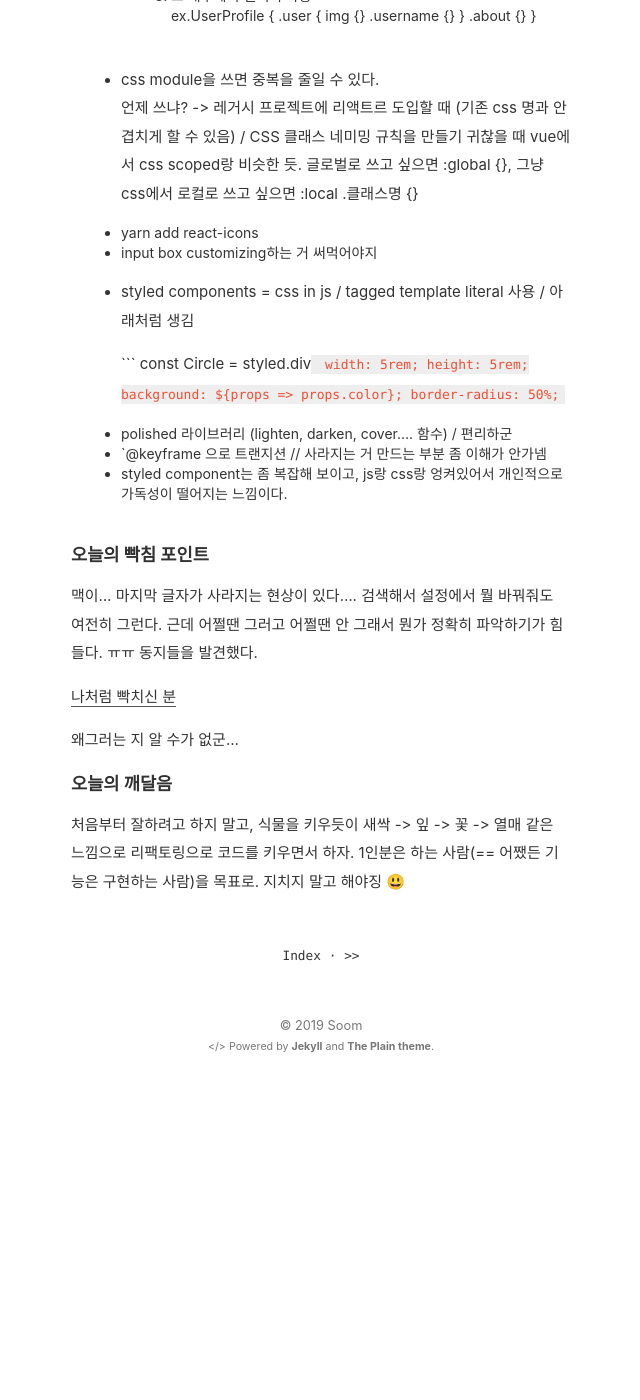
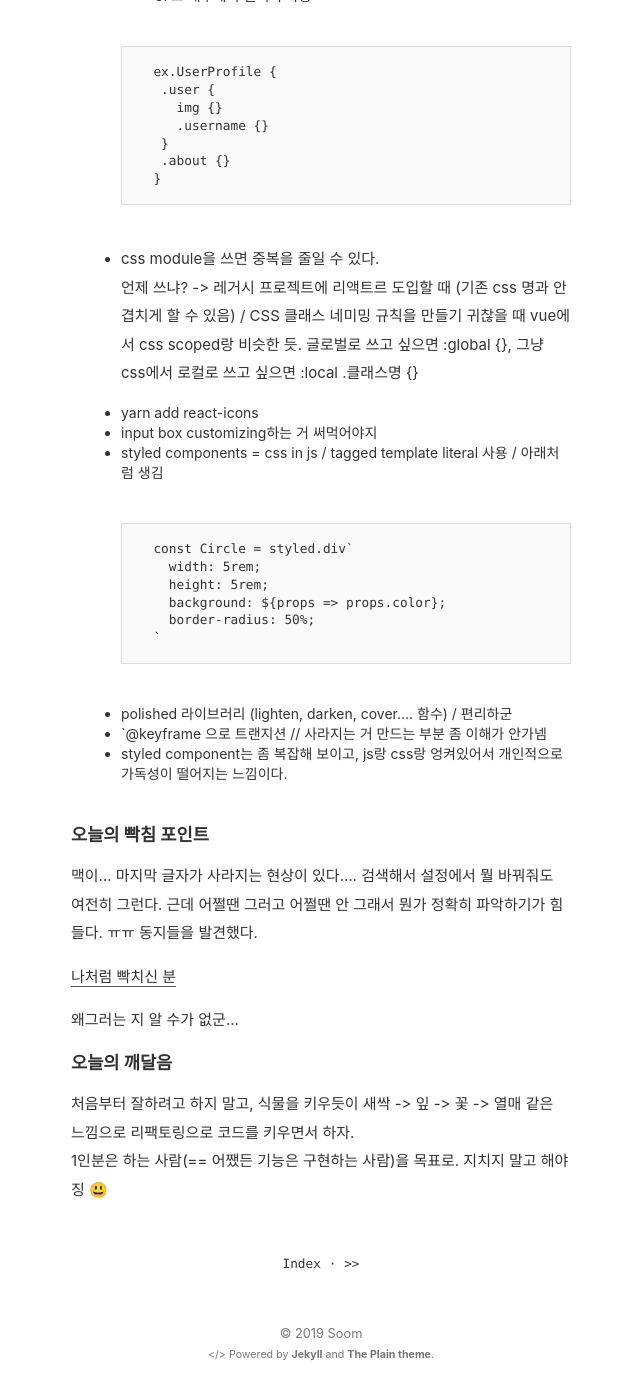
Before and after one commit to developersoom/developersoom.github.io, a Jekyll site: the page built from _posts/TIL(Today I Learned)/2019-10-23-TIL.md, in a window 1280 px wide and 1400 px high, scrolled down 892 px. Shown: the whole window, without its empty margins (319-959 px from the left). Built offline with Jekyll 4.4.1, drawn with Linux system fonts in a browser that asks for light colours; before the commit the page ends 1984 px from its top, so only the background shows below that; some of the changed text lies outside the part shown.

Commit message:
fix typo

`````diff
--- a/_posts/TIL(Today I Learned)/2019-10-23-TIL.md
+++ b/_posts/TIL(Today I Learned)/2019-10-23-TIL.md
@@ -17,6 +17,7 @@ comments: true
  - CSS Module
  - Styled-components
 
+
  ### **수업내용 && 내 생각 && 기타등등**
 
 - snippet에 내가 직접 단축어 지정해서 만들어놓을 수 기능이 있는 걸 오늘 처음 알았음. 유용해 보이는데, 웹스톰에서 어떻게 해야하는 지 잘 모르겠다..
@@ -29,7 +30,8 @@ comments: true
      1. 컴포넌트의 이름을 고유하게 지정
      2. 최상위 엘리먼트의 클래스 이름을 컴포넌트 이름과 똑같게
      3. 그 내부에서 셀렉터 사용
-     ````
+
+    ````text
     ex.UserProfile {
      .user {
        img {}
@@ -37,6 +39,7 @@ comments: true
      }
      .about {}
     }
+   ````
 
 - css module을 쓰면 중복을 줄일 수 있다.
     언제 쓰냐? -> 레거시 프로젝트에 리액트르 도입할 때 (기존 css 명과 안 겹치게 할 수 있음) / CSS 클래스 네미밍 규칙을 만들기 귀찮을 때
@@ -45,14 +48,14 @@ comments: true
 - yarn add react-icons
 - input box customizing하는 거 써먹어야지
 - styled components = css in js / tagged template literal 사용 / 아래처럼 생김
-
-    ```
+    ````text
     const Circle = styled.div`
       width: 5rem;
       height: 5rem;
       background: ${props => props.color};
       border-radius: 50%;
     `
+    ````
 - polished  라이브러리 (lighten, darken, cover…. 함수) / 편리하군
 - `@keyframe 으로 트랜지션  // 사라지는 거 만드는 부분 좀 이해가 안가넴
 - styled component는 좀 복잡해 보이고, js랑 css랑 엉켜있어서 개인적으로 가독성이 떨어지는 느낌이다.
`````
